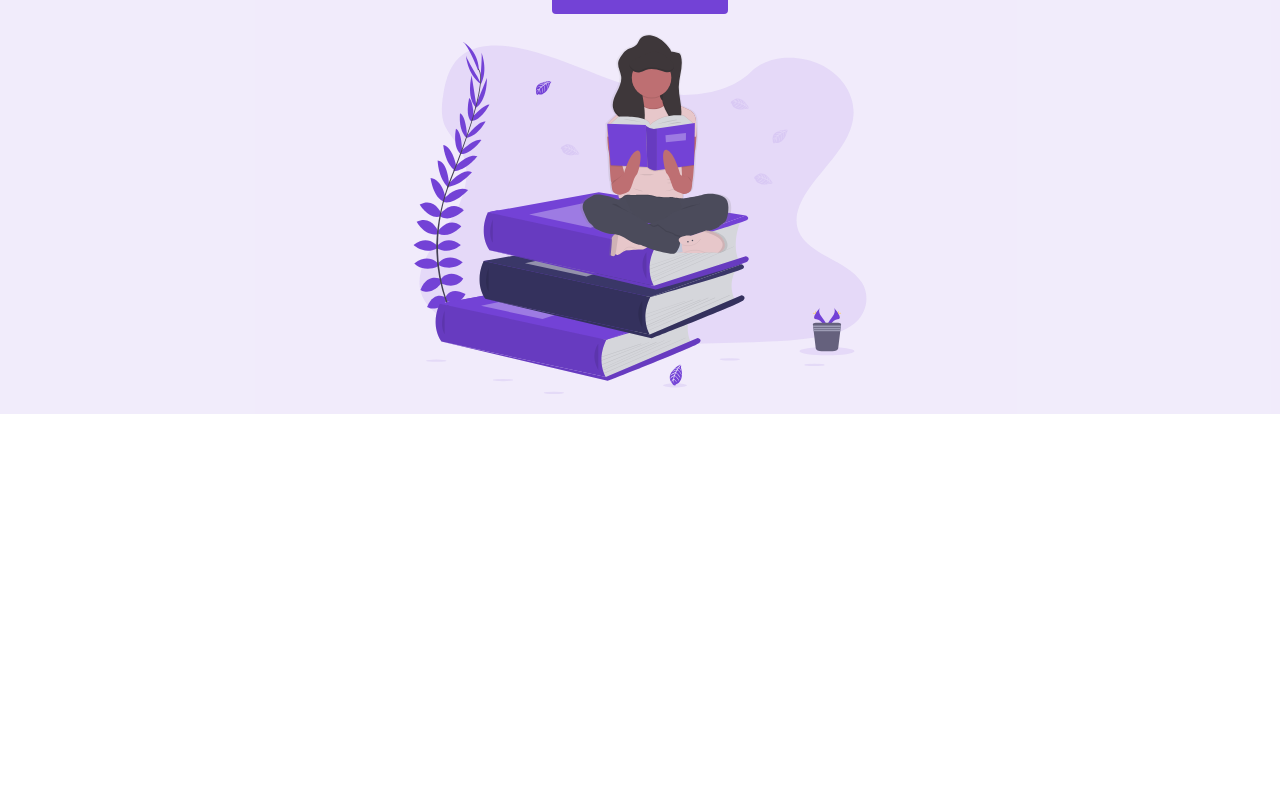
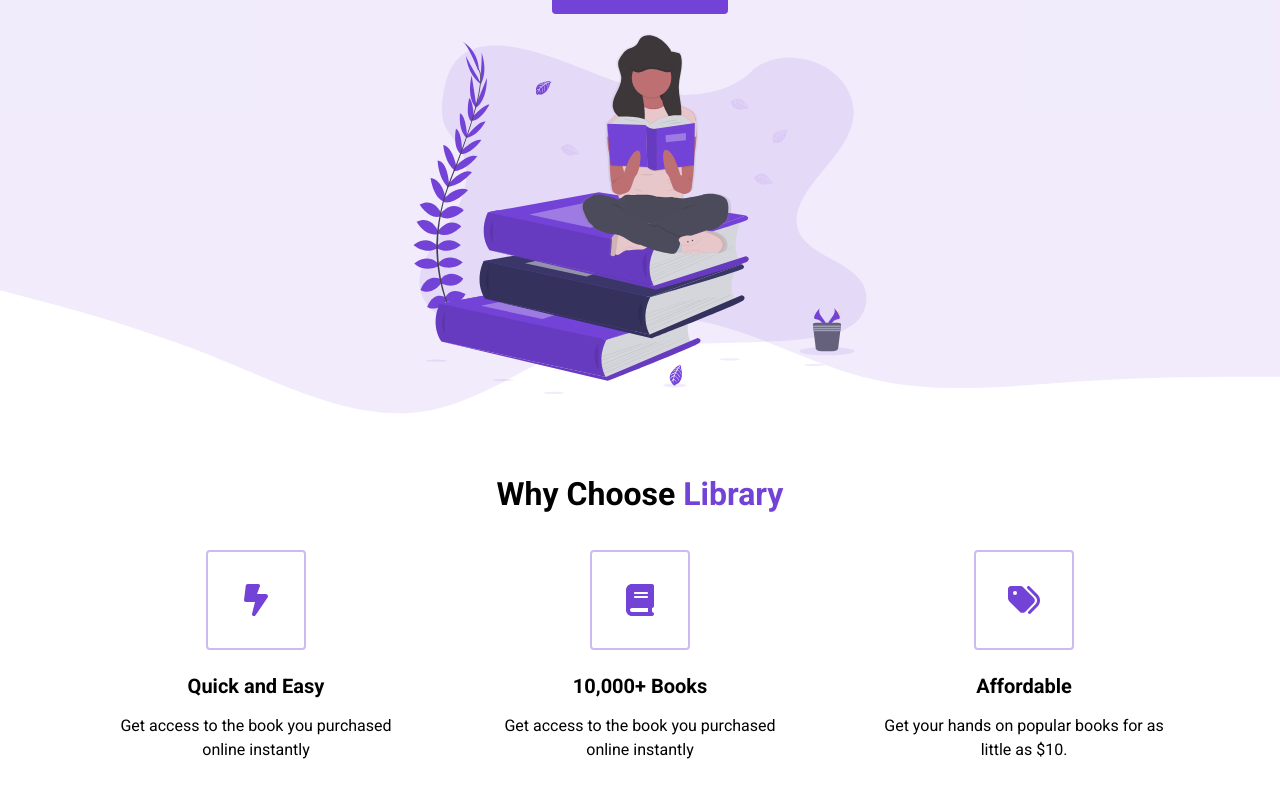
Before and after one commit to cornious-on-the-cob/library-react, a React (Create React App) app: page / in a window 1280 px wide. Shown: the part 395-1192 px from the top of the page. Before the commit the page ends 809 px from the top, so only its background shows below. Built offline with nearby package versions, Linux system fonts and the light colour scheme.

Commit message:
Add Highlights component and integrate it into App; update FontAwesome icons

```diff
--- a/src/App.js
+++ b/src/App.js
@@ -1,5 +1,6 @@
 import './index.css';
 import Landing from './components/Landing';
+import Highlights from './components/Highlights';
 import Nav from './components/Nav';
 
 function App() {
@@ -7,6 +8,7 @@ function App() {
     <div className="App">
       <Nav />
       <Landing />
+      <Highlights />
     </div>
   );
 }
--- /dev/null
+++ b/src/components/Highlights.jsx
@@ -0,0 +1,34 @@
+import React from "react";
+import { FontAwesomeIcon } from "@fortawesome/react-fontawesome";
+import Highlight from "./ui/Highlight";
+
+export default function Highlights() {
+  return (
+    <section id="highlights">
+      <div className="container">
+        <div className="row">
+          <h2 className="section__title">
+            Why Choose <span className="purple">Library</span>
+          </h2>
+          <div className="highlight__wrapper">
+            <Highlight
+              icon={<FontAwesomeIcon icon="fa-solid fa-bolt-lightning" />}
+              title="Quick and Easy"
+              para="Get access to the book you purchased online instantly"
+            />
+            <Highlight
+              icon={<FontAwesomeIcon icon="fa-solid fa-book" />}
+              title="10,000+ Books"
+              para="Get access to the book you purchased online instantly"
+            />
+            <Highlight
+              icon={<FontAwesomeIcon icon="fa-solid fa-tags" />}
+              title="Affordable"
+              para="Get your hands on popular books for as little as $10."
+            />
+          </div>
+        </div>
+      </div>
+    </section>
+  );
+}
--- /dev/null
+++ b/src/components/ui/Highlight.jsx
@@ -0,0 +1,12 @@
+import { icon } from "@fortawesome/fontawesome-svg-core";
+import React from "react";
+
+export default function Highlight({ icon, title, para }) {
+  return (
+    <div className="highlight">
+      <div className="highlight__img">{icon}</div>
+      <h3 className="highlight__subtitle">{title}</h3>
+      <p className="highlight__para">{para}</p>
+    </div>
+  );
+}
--- a/src/index.css
+++ b/src/index.css
@@ -287,6 +287,7 @@ header {
 .no-cursor {
   cursor: not-allowed;
 }
+
 /*
 
 HIGHLIGHTS
--- a/src/index.js
+++ b/src/index.js
@@ -3,9 +3,9 @@ import ReactDOM from "react-dom/client";
 import App from "./App";
 import reportWebVitals from "./reportWebVitals";
 import { library } from "@fortawesome/fontawesome-svg-core";
-import { faBars, faCartShopping, faXmark } from "@fortawesome/free-solid-svg-icons";
+import { faBars, faCartShopping, faXmark, faBoltLightning, faBook, faTags } from "@fortawesome/free-solid-svg-icons";
 
-library.add( faBars, faCartShopping, faXmark );
+library.add( faBars, faCartShopping, faXmark, faBoltLightning, faBook, faTags );
 
 const root = ReactDOM.createRoot(document.getElementById("root"));
 root.render(
```
